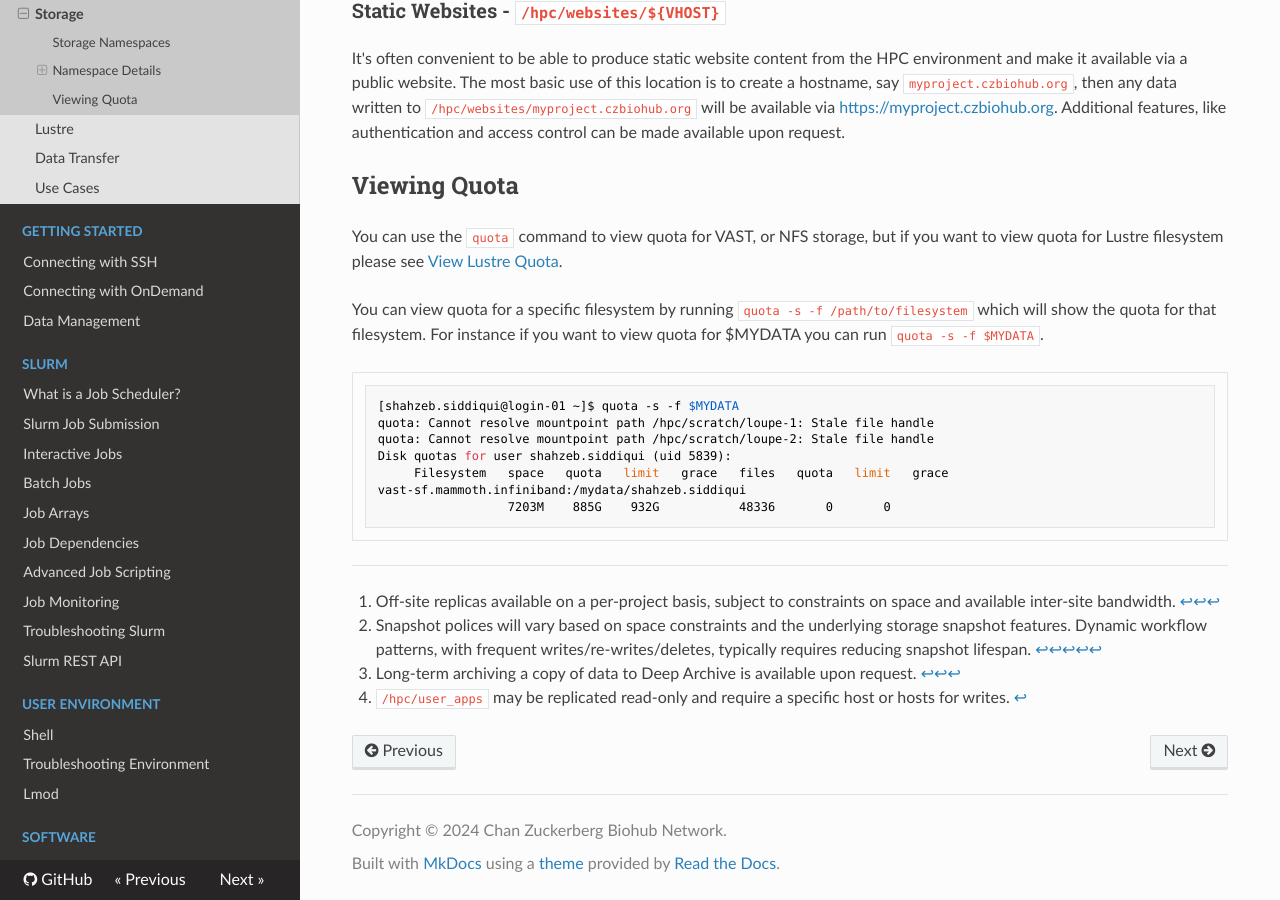
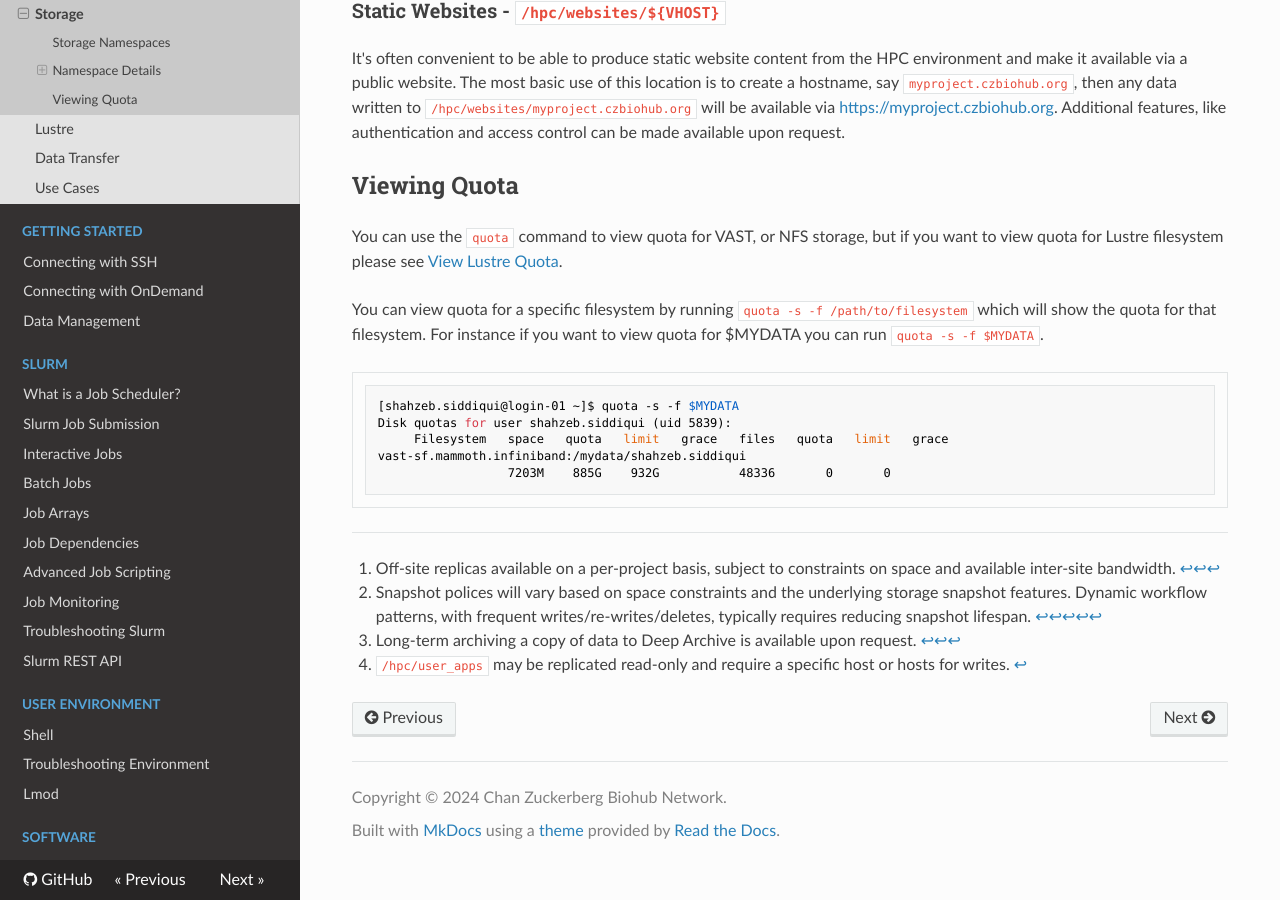
Before and after one commit to biohub-hpc/hpcuserguide, an MkDocs documentation site: the page built from docs/computing_environment/storage/overview.md, in a window 1280 px wide and 900 px high, scrolled down 3000 px. Built offline with MkDocs 1.6.1, drawn with Linux system fonts in a browser that asks for light colours; nearby versions of some CDN libraries.

Commit message:
remove stale file handle

````diff
--- a/docs/computing_environment/storage/overview.md
+++ b/docs/computing_environment/storage/overview.md
@@ -158,8 +158,6 @@ For instance if you want to view quota for $MYDATA you can run `quota -s -f $MYD
 
 ```console
 [shahzeb.siddiqui@login-01 ~]$ quota -s -f $MYDATA
-quota: Cannot resolve mountpoint path /hpc/scratch/loupe-1: Stale file handle
-quota: Cannot resolve mountpoint path /hpc/scratch/loupe-2: Stale file handle
 Disk quotas for user shahzeb.siddiqui (uid 5839):
      Filesystem   space   quota   limit   grace   files   quota   limit   grace
 vast-sf.mammoth.infiniband:/mydata/shahzeb.siddiqui
````
